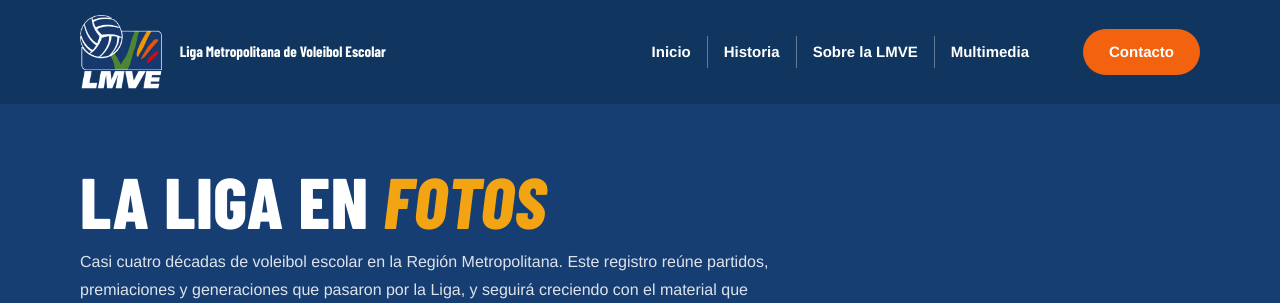
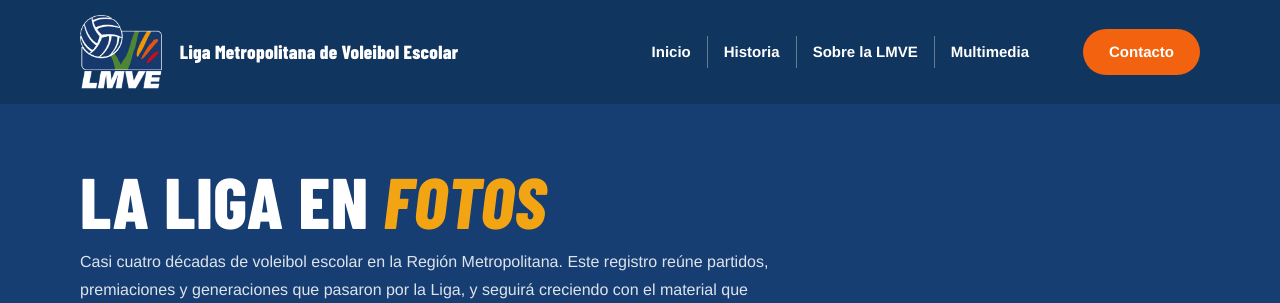
Before and after one commit to lmveweb/LMVEweb, a Django app: page /multimedia/ in a window 1280 px wide. Shown: the top 303 px of the page. Run offline with Django 5.2, Linux system fonts and the light colour scheme.

Commit message:
fix: subir tamano y peso de brand-nombre en el header
Quedo desbalanceado por el cambio de tipografia de la sesion anterior:
brand-nombre paso a Barlow Condensed pero se quedo con el mismo
font-size que el menu (15px), y una condensada al mismo tamano en
pixeles pesa menos al ojo que una fuente normal. Sube a 19px/800 con
un poco de tracking para sostener el mismo peso visual que el nav.

```diff
--- a/core/templates/core/base.html
+++ b/core/templates/core/base.html
@@ -206,10 +206,17 @@
         }
         .brand-lockup:hover .brand-plate { transform: scale(1.03); }
         .brand-lockup:active .brand-plate { transform: scale(0.98); }
+        /* Al pasar a la display (Barlow Condensed) quedó visualmente
+           más chico que el menú aunque compartían el mismo font-size:
+           una condensada ocupa menos ancho y pesa menos al ojo que una
+           fuente normal al mismo tamaño en píxeles. Sube el tamaño y
+           el peso, y suma tracking (una condensada muy junta se lee
+           apretada) para que sostenga el mismo peso visual que el nav. */
         .brand-nombre {
-            font-size: 15px;
-            font-weight: 700;
-            line-height: 1.3;
+            font-size: 19px;
+            font-weight: 800;
+            letter-spacing: 0.3px;
+            line-height: 1.25;
             color: var(--c-text);
             white-space: nowrap;
         }
```
